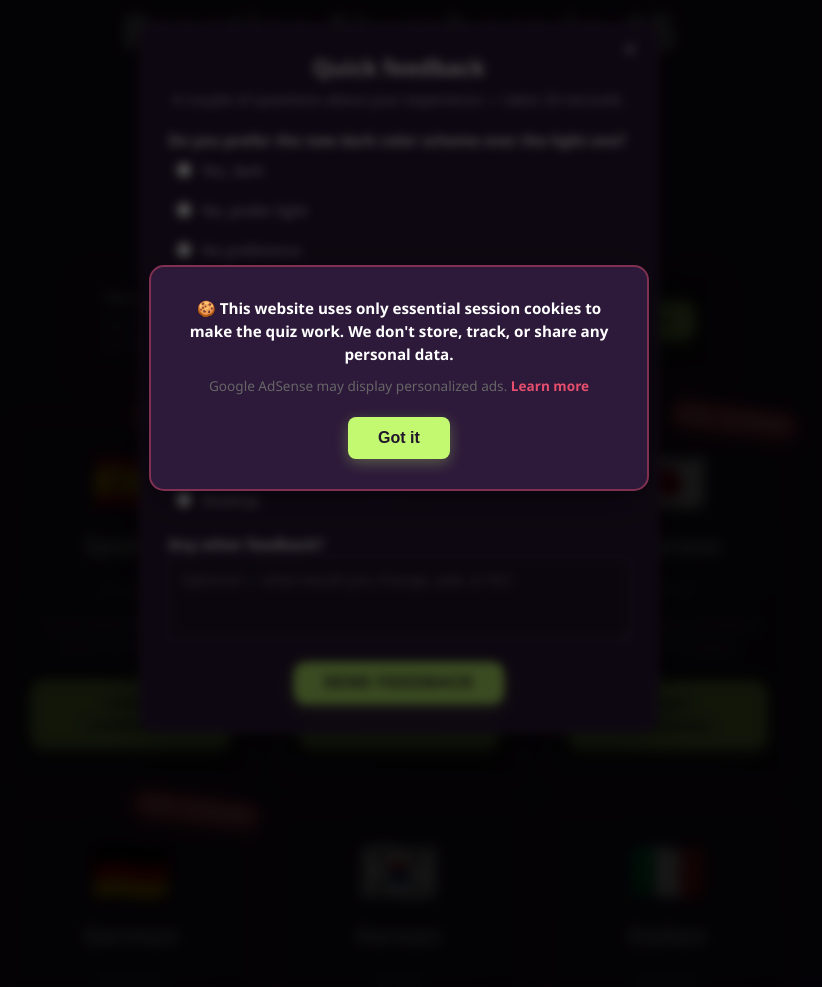
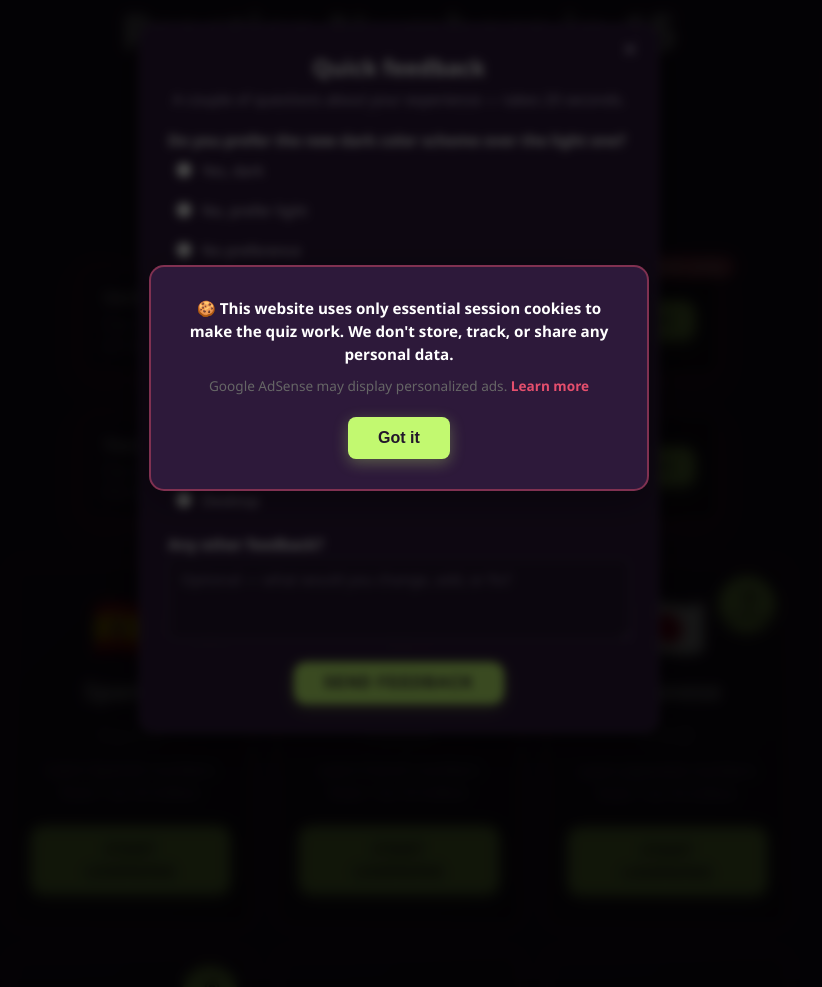
Before and after one commit to stefanwezel/diminumero, a Flask app: page / in a window 1280 px wide. Shown: the part 231-1218 px from the top of the page, without its empty margins (241-1063 px from the left). Run offline with Flask 3, Linux system fonts and the light colour scheme; some libraries are stand-ins or nearby versions.

Commit message:
Replace listening sticker with round corner buttons and add verbs button
Swap the tilted "New · Listening" sticker on the landing-page language
cards for a round green button (matching the Start Learning green) with
an ear icon, and stack a Spanish-only "Verbs" button above it linking to
the conjugation section. Drop the "New ·" prefix from the listening label
and retitle the callout to "Verb conjugation" with a "Beta · Spanish only"
badge.

Co-Authored-By: Claude Opus 4.8 <noreply@anthropic.com>

```diff
--- a/languages/config.py
+++ b/languages/config.py
@@ -9,6 +9,7 @@ AVAILABLE_LANGUAGES = {
         "ready": True,
         "has_learn_materials": True,
         "has_audio_mode": True,
+        "has_conjugation": True,
         "description": "Learn Spanish numbers from 1 to 10 million",
         "validation_strategy": "word_based",  # Numbers separated by spaces
         # UI display names keyed by UI language code
--- a/templates/language_selection.html
+++ b/templates/language_selection.html
@@ -45,6 +45,23 @@
             {{ get_text('language_selection_description') }}
         </p>
 
+        <aside class="new-feature-callout" aria-label="{{ get_text('home_conjugate_title') }}">
+            <span class="new-feature-badge">{{ get_text('home_conjugate_badge') }}</span>
+            <div class="new-feature-text">
+                <h2 class="new-feature-title">{{ get_text('home_conjugate_title') }}</h2>
+                <p class="new-feature-body">{{ get_text('home_conjugate_body') }}</p>
+            </div>
+            {% if user %}
+                <a href="{{ url_for('conjugate') }}" class="btn btn-primary new-feature-cta">
+                    {{ get_text('home_conjugate_cta_open') }}
+                </a>
+            {% else %}
+                <a href="{{ url_for('login') }}" class="btn btn-primary new-feature-cta">
+                    {{ get_text('home_conjugate_cta_login') }}
+                </a>
+            {% endif %}
+        </aside>
+
         <aside class="new-feature-callout" aria-label="{{ get_text('home_new_feature_title') }}">
             <div class="new-feature-text">
                 <h2 class="new-feature-title">{{ get_text('home_new_feature_title') }}</h2>
@@ -64,10 +81,23 @@
         <div class="mode-selection">
             {% for lang_code, lang_info in languages.items() %}
             <div class="mode-card {% if not lang_info.ready %}mode-disabled{% endif %}">
-                {% if lang_info.has_audio_mode %}
-                <form action="{{ url_for('listen_start', lang_code=lang_code) }}" method="POST" class="audio-sticker-form" data-listen-pjax>
-                    <button type="submit" class="audio-sticker">{{ get_text('language_card_audio_sticker') }}</button>
-                </form>
+                {% if lang_info.has_conjugation or lang_info.has_audio_mode %}
+                <div class="card-corner-actions">
+                    {% if lang_info.has_conjugation %}
+                    <a href="{{ url_for('conjugate') }}" class="corner-action-btn" aria-label="{{ get_text('language_card_verbs_badge') }}" title="{{ get_text('language_card_verbs_badge') }}">
+                        <img src="{{ url_for('static', filename='icons/icon-verbs.svg') }}" alt="" class="corner-action-icon" aria-hidden="true" loading="lazy">
+                        <span class="corner-action-label">{{ get_text('language_card_verbs_badge') }}</span>
+                    </a>
+                    {% endif %}
+                    {% if lang_info.has_audio_mode %}
+                    <form action="{{ url_for('listen_start', lang_code=lang_code) }}" method="POST" data-listen-pjax>
+                        <button type="submit" class="corner-action-btn" aria-label="{{ get_text('language_card_audio_sticker') }}" title="{{ get_text('language_card_audio_sticker') }}">
+                            <img src="{{ url_for('static', filename='icons/icon-ear.svg') }}" alt="" class="corner-action-icon" aria-hidden="true" loading="lazy">
+                            <span class="corner-action-label">{{ get_text('language_card_audio_sticker') }}</span>
+                        </button>
+                    </form>
+                    {% endif %}
+                </div>
                 {% endif %}
                 <div class="language-flag">{{ lang_info.flag }}</div>
                 <h3 class="mode-title">{{ lang_info.name }}</h3>
@@ -124,43 +154,65 @@
     font-weight: 500;
 }
 
-/* "New · Listening" sticker on language cards that have the audio mode. */
+/* Round corner action buttons (Verbs / Listening) on language cards. */
 .mode-card {
     position: relative;
     overflow: visible;
 }
 
-.audio-sticker-form {
+.card-corner-actions {
     position: absolute;
-    top: -12px;
-    right: -10px;
+    top: 12px;
+    right: 12px;
     z-index: 3;
+    display: flex;
+    flex-direction: column;
+    gap: 8px;
     margin: 0;
 }
 
-.audio-sticker {
-    display: inline-block;
-    padding: 6px 12px;
-    background: linear-gradient(135deg, #FF4D5E 0%, #E54F6D 100%);
-    color: #FFFFFF;
-    font-family: inherit;
-    font-size: 0.72rem;
-    font-weight: 800;
-    letter-spacing: 0.03em;
-    text-transform: uppercase;
-    border: none;
-    border-radius: 999px;
-    box-shadow: 0 6px 16px rgba(229, 79, 109, 0.5), 0 0 0 3px rgba(46, 26, 60, 0.9);
-    transform: rotate(7deg);
-    white-space: nowrap;
-    cursor: pointer;
-    transition: transform 0.15s ease, box-shadow 0.15s ease;
+.card-corner-actions form {
+    margin: 0;
 }
 
-.audio-sticker:hover,
-.audio-sticker:focus-visible {
-    transform: rotate(7deg) scale(1.08);
-    box-shadow: 0 8px 22px rgba(229, 79, 109, 0.65), 0 0 0 3px rgba(46, 26, 60, 0.9);
+.corner-action-btn {
+    display: inline-flex;
+    flex-direction: column;
+    align-items: center;
+    justify-content: center;
+    gap: 1px;
+    width: 56px;
+    height: 56px;
+    padding: 0;
+    background: #C2F970;
+    color: #22162B;
+    border: none;
+    border-radius: 50%;
+    box-shadow: 0 4px 15px rgba(194, 249, 112, 0.3);
+    cursor: pointer;
+    text-decoration: none;
+    transition: transform 0.15s ease, box-shadow 0.15s ease, background 0.15s ease;
+}
+
+.corner-action-icon {
+    width: 26px;
+    height: 26px;
+}
+
+.corner-action-label {
+    font-family: inherit;
+    font-size: 0.5rem;
+    font-weight: 800;
+    letter-spacing: 0.02em;
+    text-transform: uppercase;
+    line-height: 1;
+}
+
+.corner-action-btn:hover,
+.corner-action-btn:focus-visible {
+    transform: translateY(-2px);
+    background: #A8E54B;
+    box-shadow: 0 10px 30px rgba(194, 249, 112, 0.5), 0 0 20px rgba(194, 249, 112, 0.3);
     outline: none;
 }
 
--- a/translations.py
+++ b/translations.py
@@ -29,11 +29,17 @@ TRANSLATIONS = {
         "home_hero_description": "Practice translating numbers from digits to LANGUAGE_NAME_PLACEHOLDER words. Choose your difficulty mode and start learning!",
         # New feature callout (home page)
         "home_new_feature_badge": "New",
-        "language_card_audio_sticker": "New · Listening",
+        "language_card_audio_sticker": "Listening",
+        "language_card_verbs_badge": "Verbs",
         "home_new_feature_title": "Your own vocabulary cards",
         "home_new_feature_body": "Sign in to create personal index cards and practice them like the number drills.",
         "home_new_feature_cta_login": "Log in to try it",
         "home_new_feature_cta_open": "Open My Cards",
+        "home_conjugate_title": "Verb conjugation",
+        "home_conjugate_badge": "Beta · Spanish only",
+        "home_conjugate_body": "Sign in to build a verb pool and drill conjugations across tenses and pronouns.",
+        "home_conjugate_cta_login": "Log in to try it",
+        "home_conjugate_cta_open": "Open Conjugation",
         # Mode selection
         "mode_easy": "Easy",
         "mode_easy_desc": "Multiple choice with 4 options. Perfect for beginners!",
@@ -378,11 +384,17 @@ TRANSLATIONS = {
         "home_hero_description": "Übe die Übersetzung von Zahlen in LANGUAGE_NAME_PLACEHOLDERe Wörter. Wähle deinen Schwierigkeitsgrad und fang an zu lernen!",
         # New feature callout (home page)
         "home_new_feature_badge": "Neu",
-        "language_card_audio_sticker": "Neu · Hören",
+        "language_card_audio_sticker": "Hören",
+        "language_card_verbs_badge": "Verben",
         "home_new_feature_title": "Deine eigenen Vokabelkarten",
         "home_new_feature_body": "Melde dich an, um persönliche Karteikarten anzulegen und sie wie die Zahlenübungen zu üben.",
         "home_new_feature_cta_login": "Anmelden und ausprobieren",
         "home_new_feature_cta_open": "Meine Karten öffnen",
+        "home_conjugate_title": "Verbkonjugation",
+        "home_conjugate_badge": "Beta · Nur Spanisch",
+        "home_conjugate_body": "Melde dich an, um einen Verbpool aufzubauen und Konjugationen über Zeiten und Pronomen zu üben.",
+        "home_conjugate_cta_login": "Anmelden und ausprobieren",
+        "home_conjugate_cta_open": "Konjugation öffnen",
         # Mode selection
         "mode_easy": "Einfach",
         "mode_easy_desc": "Multiple Choice mit 4 Optionen. Perfekt für Anfänger!",
@@ -724,7 +736,8 @@ TRANSLATIONS = {
         "home_hero_description": "Practica la traducción de números a palabras en LANGUAGE_NAME_PLACEHOLDER. ¡Elige tu nivel de dificultad y comienza a aprender!",
         # New feature callout (home page)
         "home_new_feature_badge": "New",
-        "language_card_audio_sticker": "Nuevo · Escucha",
+        "language_card_audio_sticker": "Escucha",
+        "language_card_verbs_badge": "Verbos",
         "home_new_feature_title": "Your own vocabulary cards",
         "home_new_feature_body": "Sign in to create personal index cards and practice them like the number drills.",
         "home_new_feature_cta_login": "Log in to try it",
@@ -1054,7 +1067,8 @@ TRANSLATIONS = {
         "home_hero_description": "Pratica la traduzione dei numeri in parole in LANGUAGE_NAME_PLACEHOLDER. Scegli il tuo livello di difficoltà e inizia ad imparare!",
         # New feature callout (home page)
         "home_new_feature_badge": "New",
-        "language_card_audio_sticker": "Nuovo · Ascolto",
+        "language_card_audio_sticker": "Ascolto",
+        "language_card_verbs_badge": "Verbi",
         "home_new_feature_title": "Your own vocabulary cards",
         "home_new_feature_body": "Sign in to create personal index cards and practice them like the number drills.",
         "home_new_feature_cta_login": "Log in to try it",
@@ -1341,7 +1355,8 @@ TRANSLATIONS = {
         "home_hero_description": "Pratiquez la traduction de chiffres en mots en LANGUAGE_NAME_PLACEHOLDER. Choisissez votre niveau de difficulté et commencez à apprendre !",
         # New feature callout (home page)
         "home_new_feature_badge": "New",
-        "language_card_audio_sticker": "Nouveau · Écoute",
+        "language_card_audio_sticker": "Écoute",
+        "language_card_verbs_badge": "Verbes",
         "home_new_feature_title": "Your own vocabulary cards",
         "home_new_feature_body": "Sign in to create personal index cards and practice them like the number drills.",
         "home_new_feature_cta_login": "Log in to try it",
@@ -1628,7 +1643,8 @@ TRANSLATIONS = {
         "home_hero_description": "Pratique a tradução de números para palavras em LANGUAGE_NAME_PLACEHOLDER. Escolha o seu nível de dificuldade e comece a aprender!",
         # New feature callout (home page)
         "home_new_feature_badge": "New",
-        "language_card_audio_sticker": "Novo · Escuta",
+        "language_card_audio_sticker": "Escuta",
+        "language_card_verbs_badge": "Verbos",
         "home_new_feature_title": "Your own vocabulary cards",
         "home_new_feature_body": "Sign in to create personal index cards and practice them like the number drills.",
         "home_new_feature_cta_login": "Log in to try it",
@@ -1915,7 +1931,8 @@ TRANSLATIONS = {
         "home_hero_description": "تدرب على ترجمة الأرقام إلى كلمات باللغة LANGUAGE_NAME_PLACEHOLDER. اختر مستوى الصعوبة وابدأ التعلم!",
         # New feature callout (home page)
         "home_new_feature_badge": "New",
-        "language_card_audio_sticker": "جديد · استماع",
+        "language_card_audio_sticker": "استماع",
+        "language_card_verbs_badge": "الأفعال",
         "home_new_feature_title": "Your own vocabulary cards",
         "home_new_feature_body": "Sign in to create personal index cards and practice them like the number drills.",
         "home_new_feature_cta_login": "Log in to try it",
@@ -2204,7 +2221,8 @@ TRANSLATIONS = {
         "home_hero_description": "Практикуйте переклад чисел у слова LANGUAGE_NAME_PLACEHOLDER. Оберіть рівень складності та починайте навчання!",
         # New feature callout (home page)
         "home_new_feature_badge": "New",
-        "language_card_audio_sticker": "Нове · Аудіо",
+        "language_card_audio_sticker": "Аудіо",
+        "language_card_verbs_badge": "Дієслова",
         "home_new_feature_title": "Your own vocabulary cards",
         "home_new_feature_body": "Sign in to create personal index cards and practice them like the number drills.",
         "home_new_feature_cta_login": "Log in to try it",
```
Also changed, not shown: static/icons/icon-ear.svg (added), static/icons/icon-verbs.svg (added).
